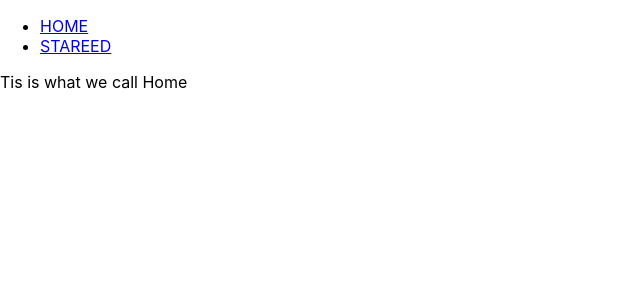
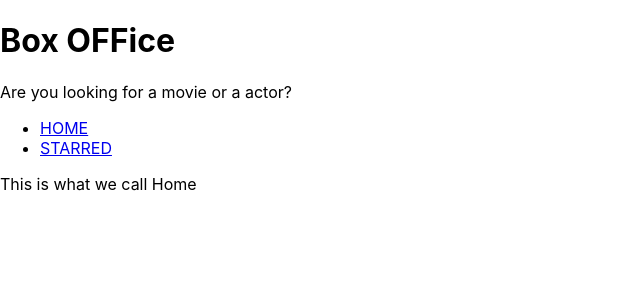
Before and after one commit to rayaditya414/Box-Office, a React (Create React App) app: page / in a window 1280 px wide. Shown: the top 300 px of the page, without its empty margins (0-640 px from the left). Built offline with nearby package versions, Linux system fonts and the light colour scheme.

Commit message:
Created title and Managed the routes

```diff
--- a/src/App.jsx
+++ b/src/App.jsx
@@ -1,29 +1,21 @@
-import React from "react";
-import {Switch, Route} from 'react-router-dom'
-import Navbar from "./components/Navbar";
-import Home from "./pages/Home";
-import Starred from "./pages/Starred";
+import React from 'react';
+import { Switch, Route } from 'react-router-dom';
+import Home from './pages/Home';
+import Starred from './pages/Starred';
 
 function App() {
-    return(
-        <div>
-             <Navbar/>
-
+  return (
     <Switch>
       <Route exact path="/">
-                   <Home/>
+        <Home />
       </Route>
       <Route exact path="/starred">
-                  <Starred/>
+        <Starred />
       </Route>
-                <Route >
-                    <div>
-                    this is 404 page!
-                    </div>
+      <Route>
+        <div>this is 404 page!</div>
       </Route>
-
     </Switch>
-        </div>
   );
 }
 
--- /dev/null
+++ b/src/components/MainPageLayout.jsx
@@ -0,0 +1,15 @@
+import React from 'react'
+import Navbar from './Navbar'
+import Title from './Title'
+
+const MainPageLayout = ({children}) => {
+  return (
+    <div>
+        <Title title="Box OFFice" subtitle="Are you looking for a movie or a actor?"/>
+        <Navbar/>
+        {children}
+    </div>
+  )
+}
+
+export default MainPageLayout
--- a/src/components/Navbar.jsx
+++ b/src/components/Navbar.jsx
@@ -3,7 +3,7 @@
 
 const LINKS = [
   { to: '/', text: 'HOME' },
-  { to: '/starred', text: 'STAREED' },
+  { to: '/starred', text: 'STARRED' },
 ];
 
 const Navbar = () => {
--- /dev/null
+++ b/src/components/Title.jsx
@@ -0,0 +1,12 @@
+import React from 'react'
+
+const Title = ({title,subtitle}) => {
+  return (
+    <div>
+        <h1>{title}</h1>
+        <p>{subtitle}</p>
+    </div>
+  );
+}
+
+export default Title
--- a/src/pages/Home.jsx
+++ b/src/pages/Home.jsx
@@ -1,8 +1,9 @@
 import React from 'react'
+import MainPageLayout from '../components/MainPageLayout'
 
 const Home = () => {
   return (
-    <div>Tis is what we call Home</div>
+    <MainPageLayout>This is what we call Home </MainPageLayout>
   )
 }
 
--- a/src/pages/Starred.jsx
+++ b/src/pages/Starred.jsx
@@ -1,8 +1,9 @@
 import React from 'react'
+import MainPageLayout from '../components/MainPageLayout'
 
 const Starred = () => {
   return (
-    <div>This is Starred Page</div>
+    <MainPageLayout>This is Starred Page</MainPageLayout>
   )
 }
 
```
Lines whose indentation alone changed are shown as unchanged.
